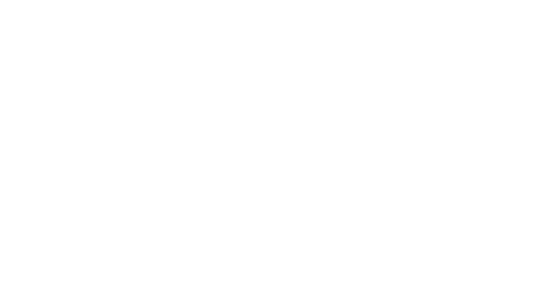
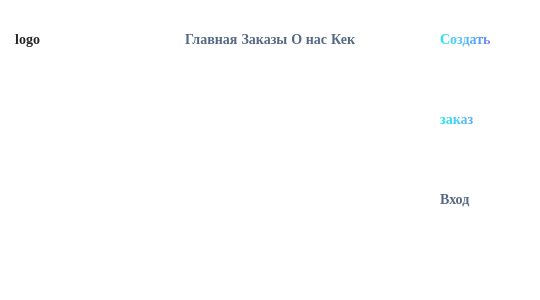
Before and after one commit to GentleGame/test-react-app, a React app: page / in a window 390 px wide. Shown: the top 300 px of the page, 540 px wide, since content can reach past the window. Built offline with nearby package versions, Linux system fonts and the light colour scheme.

Commit message:
incredible navbar

```diff
--- a/src/App.js
+++ b/src/App.js
@@ -1,4 +1,7 @@
 import React from 'react';
+import { BrowserRouter, Route } from 'react-router-dom';
+
+import Main from './Components/Main';
 
 
 class App extends React.Component{
@@ -9,7 +12,9 @@
 
     render(){
         return <div>
-
+            <BrowserRouter>
+                <Route exact path='/' component={Main} />
+            </BrowserRouter>
         </div>
     }
 }
--- /dev/null
+++ b/src/Components/Main/index.css
@@ -0,0 +1,20 @@
+.container {
+  margin: 0 auto;
+  width: 1156px;
+}
+@media (max-width: 1200px) {
+  .container {
+    width: 960px;
+  }
+}
+@media (max-width: 992px) {
+  .container {
+    width: 720px;
+  }
+}
+@media (max-width: 768px) {
+  .container {
+    width: 540px;
+    font-size: 12px;
+  }
+}
--- /dev/null
+++ b/src/Components/Main/index.js
@@ -0,0 +1,16 @@
+import React, { Component } from 'react';
+import './index.css';
+
+import Navigation from '../Navigation';
+
+export class Main extends Component {
+    render() {
+        return (
+            <div className='container'>
+                <Navigation/>
+            </div>
+        );
+    }
+}
+
+export default Main;
--- /dev/null
+++ b/src/Components/Main/index.less
@@ -0,0 +1,30 @@
+@el-bp: 1200px;
+@l-bp: 992px;
+@m-bp: 768px;
+@s-bp: 576px;
+@el-size: 1156px;
+@l-size: 960px;
+@m-size: 720px;
+@s-size: 540px;
+
+.container{
+    margin: 0 auto;
+    width: @el-size;
+}
+
+@media(max-width: @el-bp){
+    .container{
+        width: @l-size;
+    }
+}
+@media(max-width: @l-bp){
+    .container{
+        width: @m-size;
+    }
+}
+@media(max-width: @m-bp){
+    .container{
+        width: @s-size;
+        font-size: 12px;
+    }
+}
--- /dev/null
+++ b/src/Components/Navigation/index.css
@@ -0,0 +1,44 @@
+@font-face {
+  font-family: 'Idealist sans';
+  src: url(../../fonts/Idealist\ Sans.ttf) format('ttf');
+}
+nav {
+  height: 80px;
+  line-height: 80px;
+  font-family: 'Idealist sans';
+  font-size: 14px;
+  font-weight: 700;
+}
+.nav-block__link {
+  position: relative;
+  height: 100%;
+  display: inline-block;
+  color: #566984;
+}
+.nav-block__link::before {
+  content: '';
+  opacity: 0;
+  position: absolute;
+  height: 2px;
+  width: 100%;
+  top: 100%;
+  left: 0;
+  background-color: red;
+  transition: all 0.2s ease-in-out;
+}
+.nav-block__link:hover {
+  background: linear-gradient(to right, #15EDED, #59C2FF, #5496FF, #FF63DE, #FF7C6E);
+  -webkit-background-clip: text;
+  -webkit-text-fill-color: transparent;
+}
+.nav-block__link:hover::before {
+  opacity: 1;
+  transition: all 0.2s ease-out;
+}
+.create-offer-btn {
+  background: linear-gradient(to right, #15EDED, #59C2FF, #5496FF, #FF63DE, #FF7C6E);
+  text-decoration: underline;
+  position: relative;
+  -webkit-background-clip: text;
+  -webkit-text-fill-color: transparent;
+}
--- /dev/null
+++ b/src/Components/Navigation/index.js
@@ -0,0 +1,51 @@
+import React, { Component } from 'react';
+import './index.css';
+
+import { Row, Col } from 'antd';
+import { Link } from 'react-router-dom';
+
+export class Navigation extends Component {
+    render() {
+        return (
+            <nav>
+                <Row className='nav-block' justify='space-between' style={{padding: "0 15px"}}>
+                    <Col span={2}>
+                        logo
+                    </Col>
+                    <Col span={16}>
+                       <Row justify='space-between'>
+                        <Col span={12}>
+                                <Row justify='space-between'>
+                                    <Col className='nav-block__col'>
+                                        <Link><a className='nav-block__link'>Главная</a></Link>
+                                    </Col>
+                                    <Col className='nav-block__col'>
+                                        <Link><a className='nav-block__link'>Заказы</a></Link>
+                                    </Col>
+                                    <Col className='nav-block__col'>
+                                        <Link><a className='nav-block__link'>О нас</a></Link>
+                                    </Col>
+                                    <Col className='nav-block__col'>
+                                        <Link><a className='nav-block__link'>Кек</a></Link>
+                                    </Col>
+                                </Row>
+                            </Col>
+                            <Col span={6}>
+                                <Row gutter={10}>
+                                    <Col className='nav-block__col'>
+                                        <Link><a className='nav-block__link create-offer-btn'>Создать заказ</a></Link>
+                                    </Col>
+                                    <Col className='nav-block__col'>
+                                        <Link><a className='nav-block__link'>Вход</a></Link>
+                                    </Col>
+                                </Row>
+                            </Col>
+                       </Row>
+                    </Col>
+                </Row>
+            </nav>
+        );
+    }
+}
+
+export default Navigation;
--- /dev/null
+++ b/src/Components/Navigation/index.less
@@ -0,0 +1,49 @@
+@font-face{
+    font-family: 'Idealist sans';
+    src: url(../../fonts/Idealist\ Sans.ttf) format('ttf');
+}
+nav{
+    height: 80px;
+    // border: 1px solid red;
+    line-height: 80px;
+    font-family: 'Idealist sans';
+    font-size: 14px;
+    font-weight: 700;
+}
+.nav-block{
+
+}
+.nav-block__link{
+    position: relative;
+    height: 100%;
+    display: inline-block;
+    color: #566984;
+}
+.nav-block__link::before{
+    content:'';
+    opacity: 0;
+    position: absolute;
+    height: 2px;
+    width: 100%;
+    top: 100%;
+    left: 0;
+    background-color: red;
+    transition: all .2s ease-in-out;
+}
+.nav-block__link:hover{
+    background: linear-gradient(to right, #15EDED, #59C2FF,#5496FF,#FF63DE,#FF7C6E);
+    -webkit-background-clip: text;
+    -webkit-text-fill-color: transparent;
+}
+.nav-block__link:hover::before{
+    opacity: 1;
+    transition: all .2s ease-out;
+}
+
+.create-offer-btn{
+    background: linear-gradient(to right, #15EDED, #59C2FF,#5496FF,#FF63DE,#FF7C6E);
+    text-decoration: underline;
+    position: relative;
+    -webkit-background-clip: text;
+    -webkit-text-fill-color: transparent;
+}
--- a/src/index.js
+++ b/src/index.js
@@ -5,12 +5,8 @@
 import store from './store.js';
 import 'antd/dist/antd.css';
 import App from './App.js';
-import { BrowserRouter, Route } from 'react-router-dom';
 
 
-ReactDOM.render(
-    <BrowserRouter>
-        <Route exact path='/' component={App} />
-    </BrowserRouter>
-    , document.getElementById('root'));
+
+ReactDOM.render(<App/>, document.getElementById('root'));
 serviceWorker.unregister();
```
Also changed, not shown: src/fonts/Idealist Sans.ttf (added).
